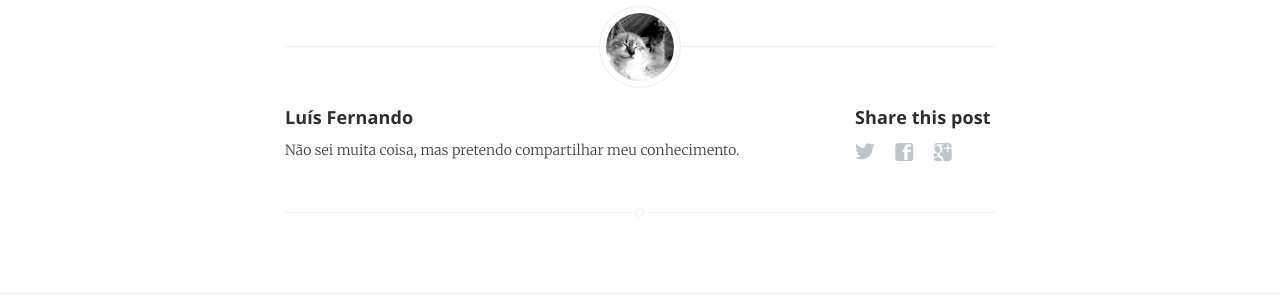
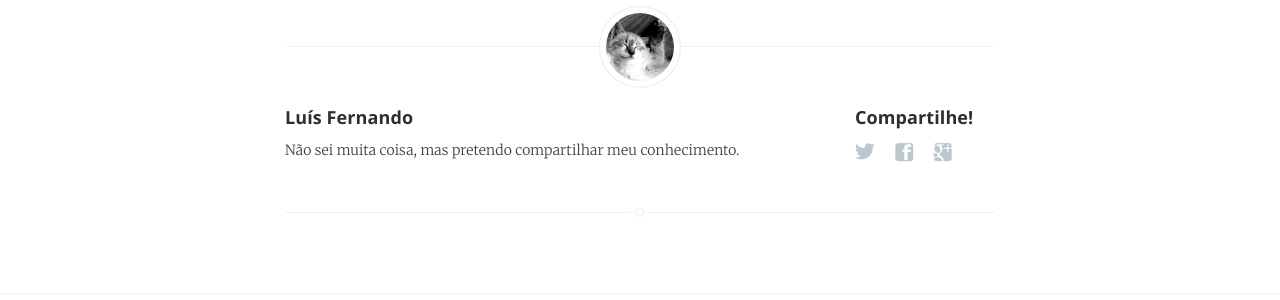
Before and after one commit to EnVolte/envolte.github.io, a Jekyll site: the page built from _posts/2018-06-19-bem-vindos.markdown, in a window 1280 px wide. Shown: the part 400-700 px from the top of the page. Built offline with Jekyll 4.4.1, drawn with Linux system fonts in a browser that asks for light colours.

Commit message:
Update share.html

```diff
--- a/_includes/share.html
+++ b/_includes/share.html
@@ -1,5 +1,5 @@
 <section class="share">
-    <h4>Share this post</h4>
+    <h4>Compartilhe!</h4>
     <a class="icon-twitter" href="http://twitter.com/share?text={{page.title}}&amp;url={{site.domain_name}}{{ page.url }}"
         onclick="window.open(this.href, 'twitter-share', 'width=550,height=235');return false;">
         <span class="hidden">Twitter</span>
```
